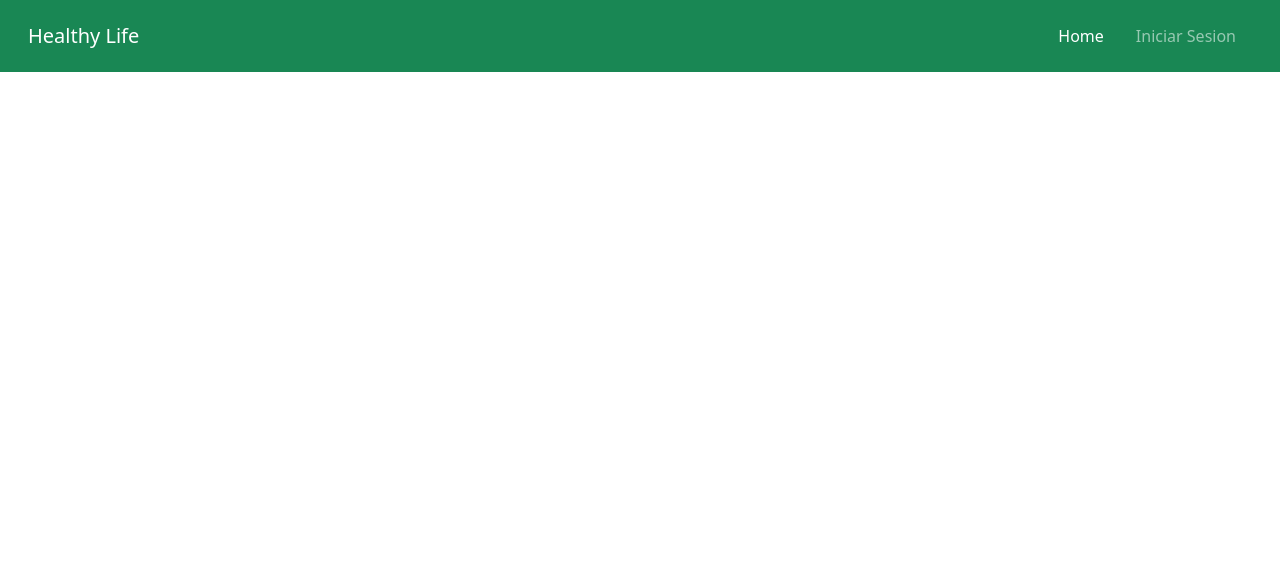
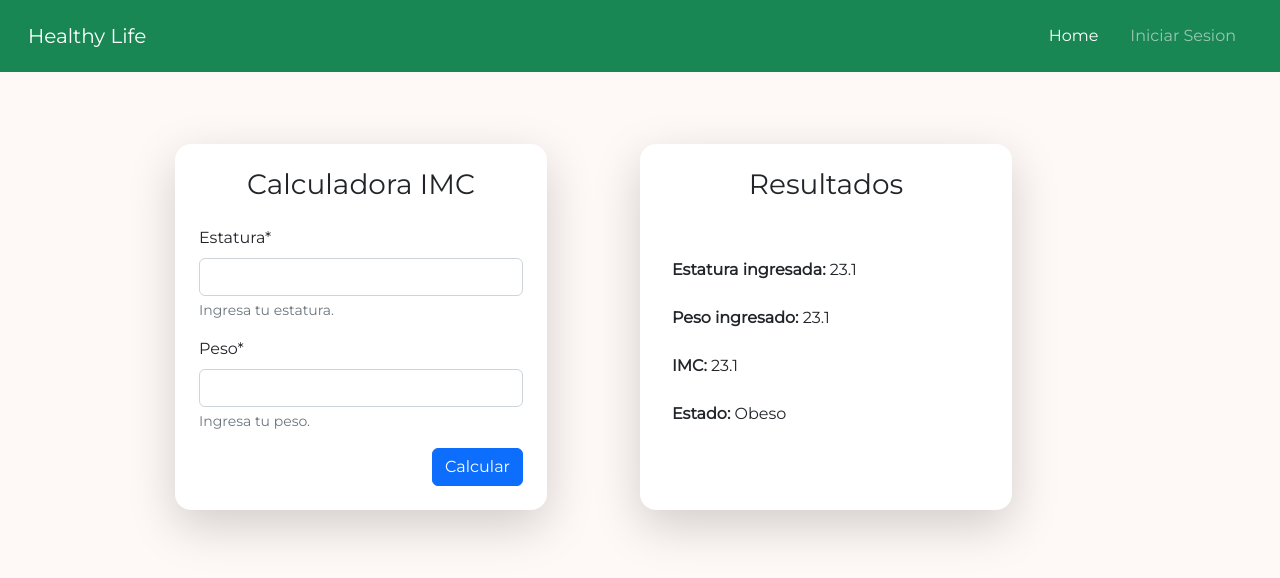
Before and after one commit to fernandomelendez25/django_IMC, a Django app: template templates/calculator.html in a window 1280 px wide. Shown: the top 578 px of the page. Run offline with Django 4.2, Linux system fonts and the light colour scheme; the template is opened without the code that fills it: values that come from a table or form of the project are taken from there, others are empty; some libraries are stand-ins or nearby versions.

Commit message:
💄 Finished main form

```diff
--- a/apps/calculator/forms.py
+++ b/apps/calculator/forms.py
@@ -1,5 +1,15 @@
 from django import forms
 from django.forms import ModelForm
 from .models import Diagnostico
+from django.utils.translation import gettext_lazy as _
 
 # Make a form for the calculator
+
+class CalcForm(ModelForm):
+    class Meta:
+        model = Diagnostico
+        fields = ('estatura', 'peso')
+        help_texts = {
+            'estatura': _('Ingresa tu estatura.'),
+            'peso': _('Ingresa tu peso.'),
+        }
--- a/apps/calculator/views.py
+++ b/apps/calculator/views.py
@@ -2,12 +2,16 @@ from django.shortcuts import render
 from django.views.generic import View
 from django.http import JsonResponse
 from django.core import serializers
+from .forms import CalcForm
 # Create your views here.
 
 
 class CalculatorView(View):
     def get(self, request, *args, **kwargs):
-        context = {}
+        form = CalcForm()
+        context = {
+            'form': form
+        }
         return render(request, 'calculator.html', context)
 
     def post(self, request, *args, **kwargs):
--- a/core/urls.py
+++ b/core/urls.py
@@ -18,5 +18,5 @@ from django.urls import path, include
 
 urlpatterns = [
     path('admin/', admin.site.urls),
-    path('calc/', include('apps.calculator.urls', namespace='calculator'))
+    path('', include('apps.calculator.urls', namespace='calculator'))
 ]
--- /dev/null
+++ b/static/css/main.css
@@ -0,0 +1,10 @@
+@import url('https://fonts.googleapis.com/css2?family=Montserrat&display=swap');
+
+body {
+    background-color: #fef9f6;
+    font-family: 'Montserrat', sans-serif;
+}
+
+.montserrat {
+    font-family: 'Montserrat', sans-serif;
+}
--- /dev/null
+++ b/static/js/sendFormHandler.js
@@ -0,0 +1,8 @@
+const calcForm = document.getElementById("calc_form");
+
+// Listeners
+
+calcForm.addEventListener('submit',(e) => {
+    e.preventDefault();
+    console.log("Listening")
+})
--- a/templates/base.html
+++ b/templates/base.html
@@ -5,20 +5,22 @@
     <meta charset="UTF-8" />
     <meta http-equiv="X-UA-Compatible" content="IE=edge" />
     <meta name="viewport" content="width=device-width, initial-scale=1.0" />
-    <title>IMC: {% block title %} {% endblock %}</title>
+    <title>HL: {% block title %} {% endblock %}</title>
     <link
       href="https://cdn.jsdelivr.net/npm/bootstrap@5.2.2/dist/css/bootstrap.min.css"
       rel="stylesheet"
       integrity="sha384-Zenh87qX5JnK2Jl0vWa8Ck2rdkQ2Bzep5IDxbcnCeuOxjzrPF/et3URy9Bv1WTRi"
       crossorigin="anonymous"
     />
-
+    <link rel="stylesheet" href="{% static 'css/main.css' %}">
     {% block css %} {% endblock %}
   </head>
   <body>
     <nav class="navbar navbar-expand-lg navbar-dark bg-success p-3">
       <div class="container-fluid">
-        <a class="navbar-brand" href="#">Healthy Life</a>
+        <a class="navbar-brand font-weight-bold" href="{% url 'calculator:home' %}"
+          >Healthy Life</a
+        >
         <button
           class="navbar-toggler"
           type="button"
@@ -35,7 +37,20 @@
           {% with request.resolver_match.url_name as url_name %}
           <ul class="navbar-nav ms-auto">
             <li class="nav-item">
-              <a class="nav-link mx-2 active" aria-current="page" href="#"
+              <a
+                class="nav-link mx-2 active"
+                aria-current="page"
+                {%
+                if
+                user.is_authenticated
+                %}
+                {%
+                else
+                %}
+                href="{% url 'calculator:home' %}"
+                {%
+                endif
+                %}
                 >Home</a
               >
             </li>
--- a/templates/calculator.html
+++ b/templates/calculator.html
@@ -1 +1,71 @@
 {% extends 'base.html' %}
+{% load static %}
+{% block title %} Calculadora IMC {% endblock %}
+
+{% block content %}
+    {% load crispy_forms_tags %}
+    <div class="container montserrat mt-5 row mx-auto">
+        <div class="col-12 col-md-4 offset-md-1 mt-md-4 bg-white p-4 shadow-lg rounded-4">
+            <form id="calc_form" method="POST">
+                <div class="mb-4 text-center">
+                    <h3>Calculadora IMC</h3>
+                </div>
+                {% csrf_token %}
+                {{ form | crispy }}
+                <div class="d-flex justify-content-end">
+                    <button type="submit" class="btn btn-md btn-block btn-primary">Calcular</button>
+                </div>
+            </form>
+        </div>
+        <div class="col-12 col-md-4 mt-4 mb-md-0 mb-4 p-4 bg-white rounded-4 shadow-lg offset-md-1">
+            <div class="d-flex flex-column ">
+                <div class="text-center">
+                    <h3>Resultados</h3>
+                </div>
+                <div class="mt-4 ms-2 mt-md-5">
+                    <p>
+                        <span class="fw-bold">
+                            Estatura ingresada:
+                        </span>
+                        <span id="result-imc">
+                            23.1
+                        </span>
+                    </p>
+                </div>
+                <div class="mt-2 ms-2">
+                    <p>
+                        <span class="fw-bold">
+                            Peso ingresado:
+                        </span>
+                        <span id="result-imc">
+                            23.1
+                        </span>
+                    </p>
+                </div>
+                <div class="mt-2 ms-2">
+                    <p>
+                        <span class="fw-bold">
+                            IMC:
+                        </span>
+                        <span id="result-imc">
+                            23.1
+                        </span>
+                    </p>
+                </div>
+                <div class="mt-2 ms-2"><p>
+                    <span class="fw-bold">
+                        Estado:
+                    </span>
+                    <span id="result-imc">
+                        Obeso
+                    </span>
+                </p></div>
+            </div>
+
+        </div>
+    </div>
+{% endblock %}
+
+{% block js %}
+    <script src="{% static 'js/sendFormHandler.js' %}"></script>
+{% endblock %}
```
